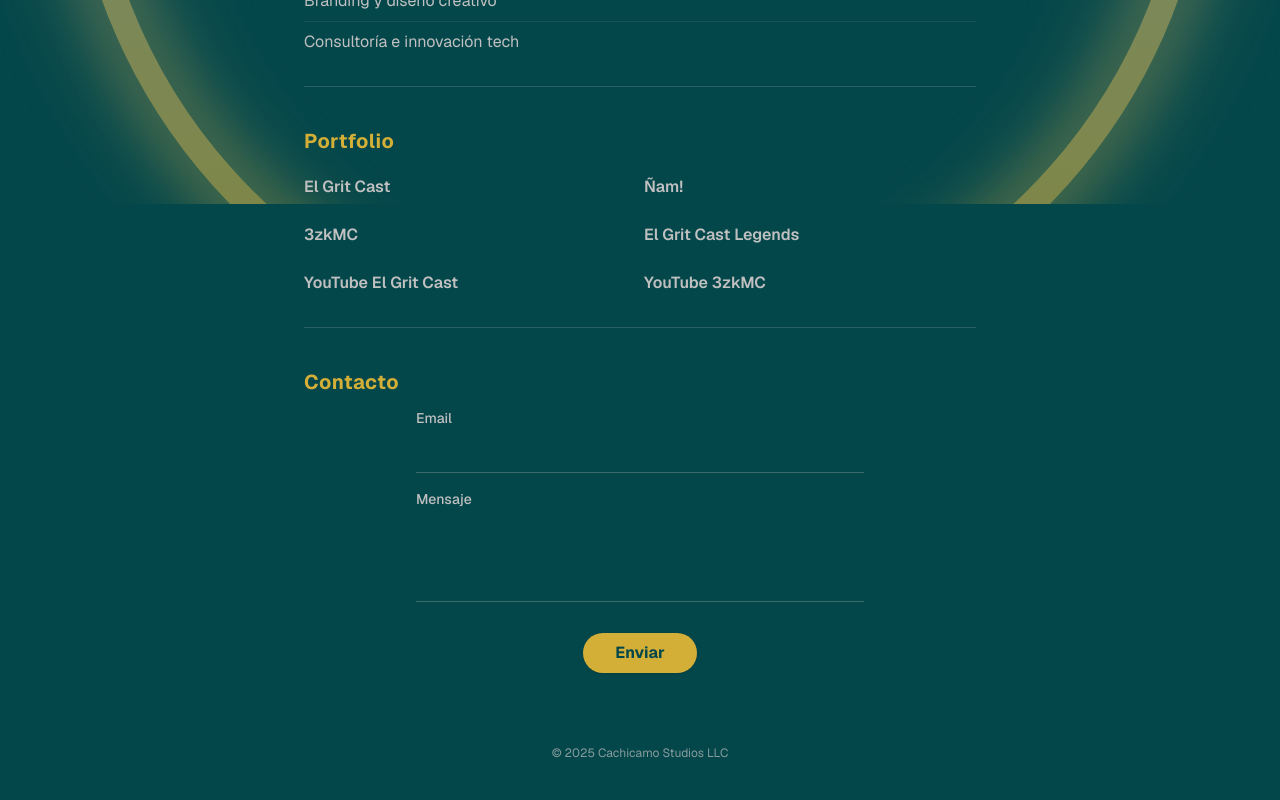
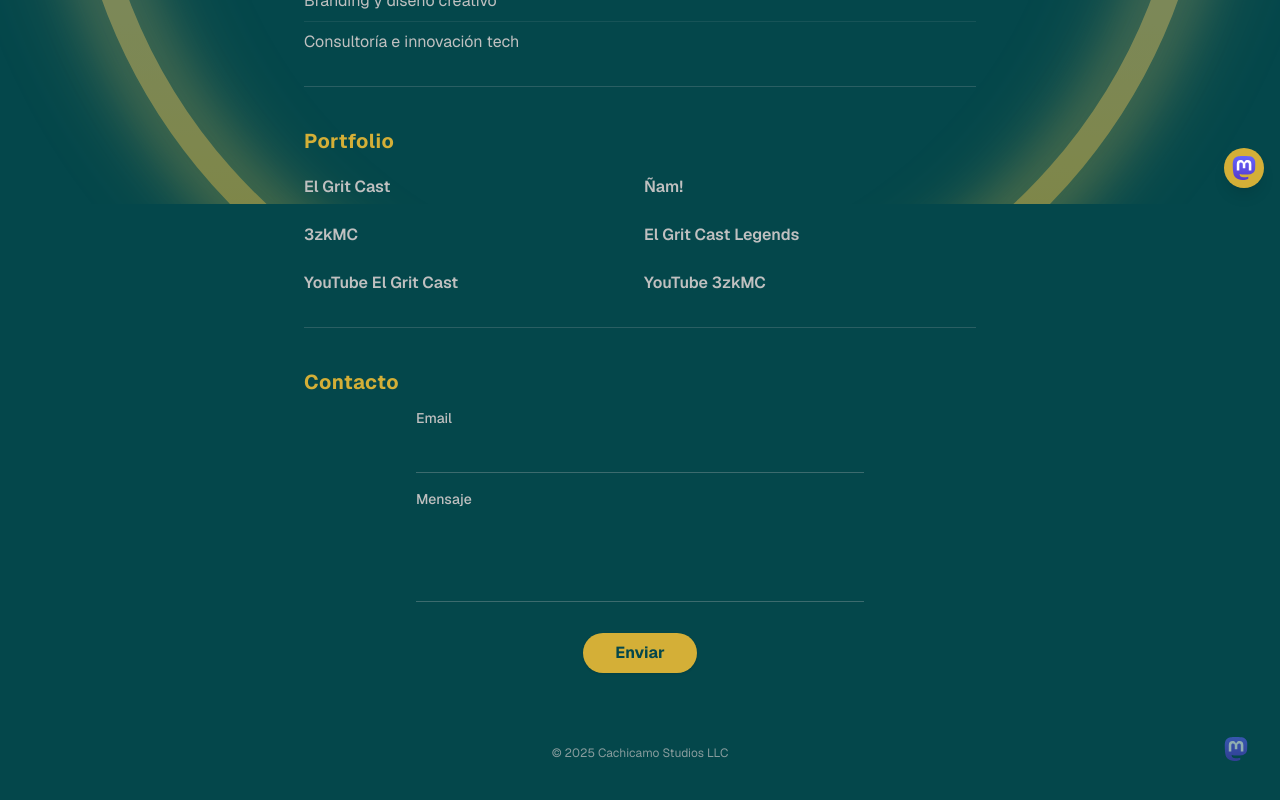
Before and after one commit to cachicamostudios/cachicamo-studio-2.0, a Next.js app: page / in a window 1280 px wide. Shown: the part 596-1396 px from the top of the page. Built offline with nearby package versions, Linux system fonts and the light colour scheme.

Commit message:
✨ Agrega botón fijo de Mastodon y componente SVG

```diff
--- /dev/null
+++ b/src/app/components/Footer.tsx
@@ -0,0 +1,23 @@
+// components/Footer.tsx
+import MastodonLink from "./MastodonLink";
+
+export default function Footer() {
+  return (
+    <footer
+      style={{
+        width: "100%",
+        padding: "1rem",
+        display: "flex",
+        justifyContent: "flex-end",
+        alignItems: "center",
+        position: "fixed",
+        bottom: 0,
+        right: 0,
+        background: "transparent",
+        zIndex: 100,
+      }}
+    >
+      <MastodonLink />
+    </footer>
+  );
+}
--- /dev/null
+++ b/src/app/components/MastodonLink.tsx
@@ -0,0 +1,26 @@
+// components/MastodonLink.tsx
+export default function MastodonLink() {
+  return (
+    <a
+      href="https://mastodon.social/@cachicamostudios"
+      target="_blank"
+      rel="noopener noreferrer"
+      style={{
+        display: 'inline-flex',
+        alignItems: 'center',
+        gap: '0.5rem',
+        textDecoration: 'none',
+        fontWeight: 'bold',
+        color: '#000',
+      }}
+    >
+      <img
+        src="/mastodon-icon.svg"
+        alt="Mastodon"
+        width={24}
+        height={24}
+      />
+      <span>@cachicamostudios</span>
+    </a>
+  );
+}
--- a/src/app/page.tsx
+++ b/src/app/page.tsx
@@ -107,9 +107,42 @@ export default function Home() {
         </div>
 
         {/* FOOTER */}
-        <footer className="w-full text-center text-xs text-[#C0C0C0] opacity-70 pt-8">
+        <footer className="relative w-full text-center text-xs text-[#C0C0C0] opacity-70 pt-8 pb-4">
           &copy; {new Date().getFullYear()} Cachicamo Studios LLC
+          <div className="absolute right-4 bottom-4">
+            <a
+              href="https://mastodon.social/@cachicamostudios"
+              target="_blank"
+              rel="noopener noreferrer"
+              className="hover:opacity-100 opacity-80 transition"
+              aria-label="Cachicamo Studios en Mastodon"
+            >
+              <img
+                src="/mastodon-icon.svg"
+                alt="Mastodon"
+                className="w-6 h-6"
+                draggable={false}
+              />
+            </a>
+          </div>
         </footer>
+
+        {/* BOTÓN FIJO DE MASTODON */}
+<a
+  href="https://mastodon.social/@cachicamostudios"
+  target="_blank"
+  rel="noopener noreferrer"
+  aria-label="Cachicamo Studios en Mastodon"
+  className="fixed bottom-4 right-4 bg-[#D4AF37] p-2 rounded-full shadow-lg hover:scale-105 transition z-50"
+>
+  <img
+    src="/mastodon-icon.svg"
+    alt="Mastodon"
+    className="w-6 h-6"
+    draggable={false}
+  />
+</a>
+
       </main>
     </>
   )
```
Also changed, not shown: public/mastodon-icon.svg (added).
